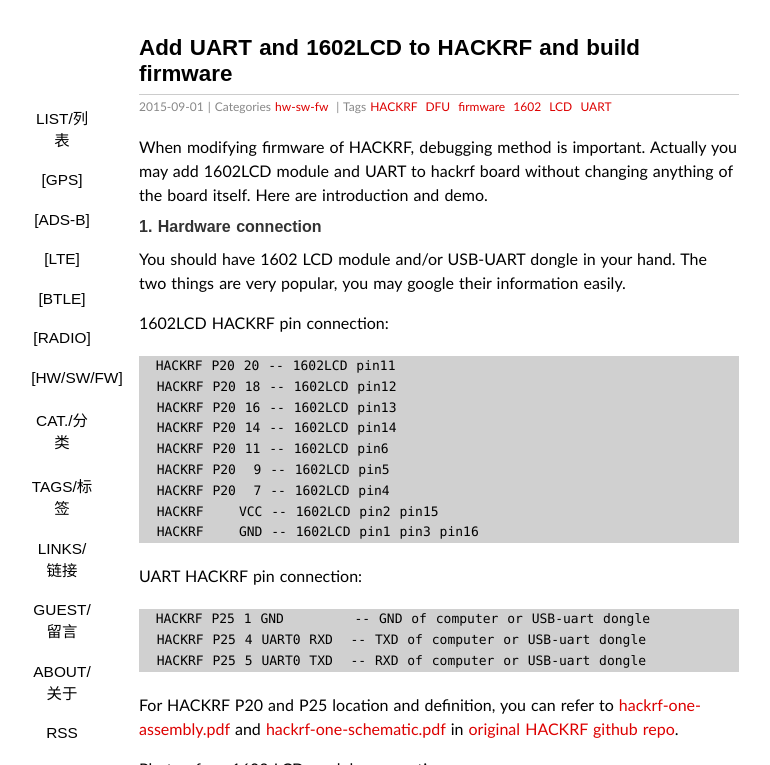
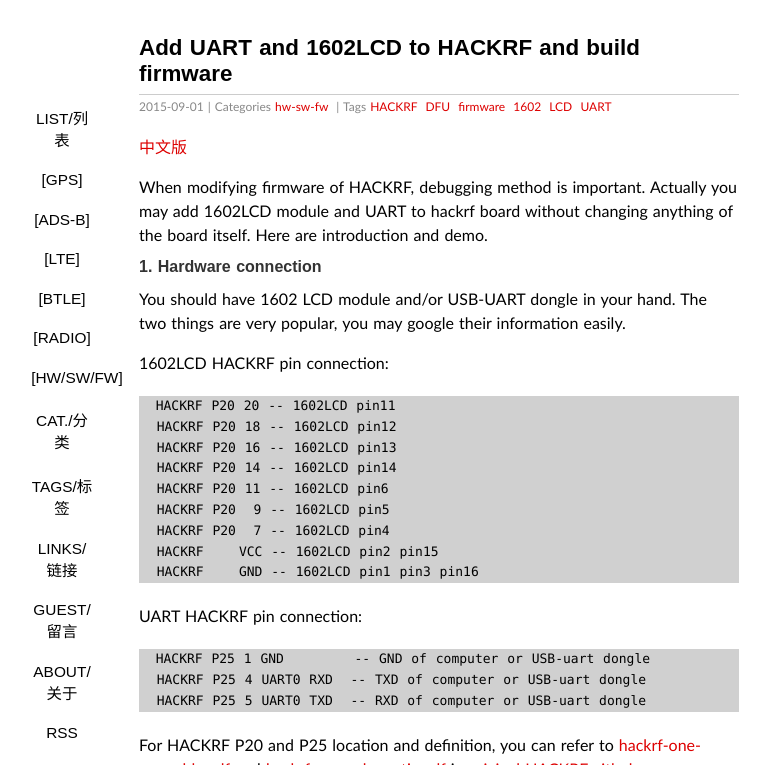
Before and after one commit to sdr-x/sdr-x.github.io, a Jekyll site: the page built from _posts/2015-09-01-UART1602LCD.md, in a window 1280 px wide and 900 px high, cut to the strip 0-765 px from the top of the window. Shown: the whole strip, without its empty margins (201-971 px from the left). Built offline with Jekyll 4.4.1, drawn with Linux system fonts in a browser that asks for light colours; some web fonts are replaced; Markdown is read by kramdown in place of the engine named in the settings; comment, search, counter and statistics services are not loaded.

Commit message:
Update 2015-09-01-UART1602LCD.md

```diff
--- a/_posts/2015-09-01-UART1602LCD.md
+++ b/_posts/2015-09-01-UART1602LCD.md
@@ -6,6 +6,8 @@ thread: 2015090113
 categories: hw-sw-fw
 tags:  HACKRF DFU firmware 1602 LCD UART
 ---
+
+[中文版](http://sdr-x.github.io/UART1602LCD-CHN/)
 
 When modifying firmware of HACKRF, debugging method is important. Actually you may add 1602LCD module and UART to hackrf board without changing anything of the board itself. Here are introduction and demo.
 
```
